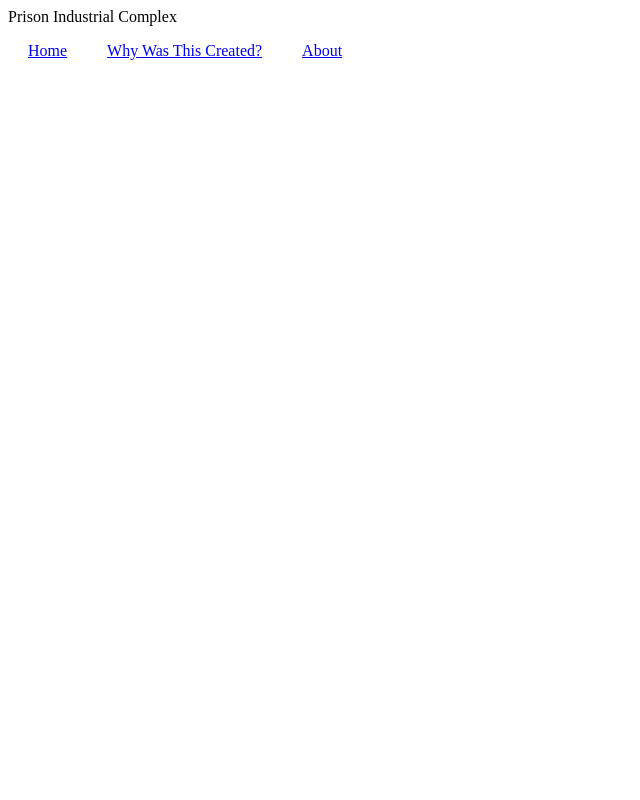
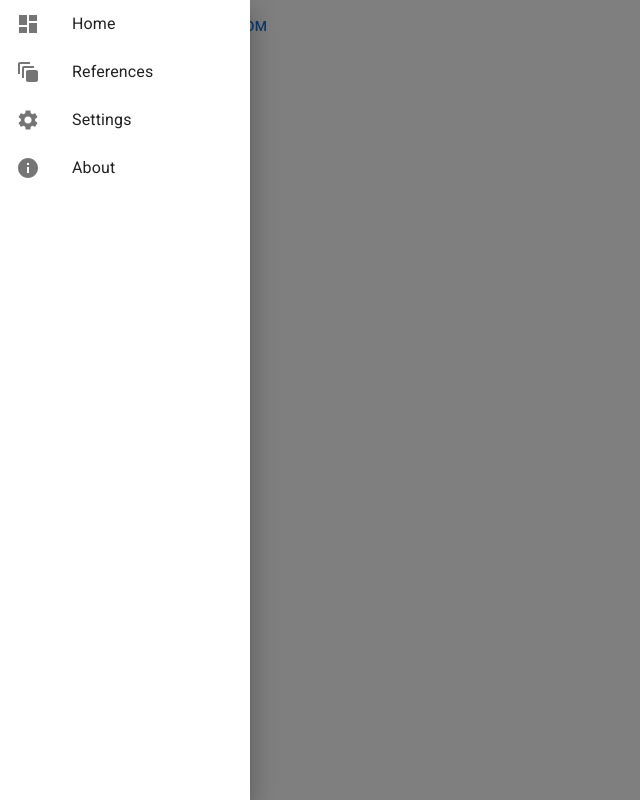
Before and after one commit to Anthony-Alagna/prison-app, a React (Create React App) app: page / in a window 1280 px wide. Shown: the whole page, without its empty margins (0-640 px from the left). Built offline with nearby package versions, Linux system fonts and the light colour scheme.

Commit message:
Create Sidebar, needs button to open in index/app

```diff
--- a/package.json
+++ b/package.json
@@ -4,6 +4,9 @@
   "private": true,
   "dependencies": {
     "@coreui/react": "^4.1.2",
+    "@material-ui/core": "^4.12.4",
+    "@material-ui/icons": "^4.11.3",
+    "@mui/icons-material": "^5.6.2",
     "@testing-library/jest-dom": "^5.16.4",
     "@testing-library/react": "^13.1.1",
     "@testing-library/user-event": "^13.5.0",
@@ -11,6 +14,7 @@
     "@types/node": "^16.11.27",
     "@types/react": "^18.0.6",
     "@types/react-dom": "^18.0.2",
+    "@types/react-router-dom": "^5.3.3",
     "async": "^3.2.3",
     "async_hooks": "^1.0.0",
     "dotenv": "^16.0.0",
@@ -18,6 +22,7 @@
     "querystring": "^0.2.1",
     "react": "^18.0.0",
     "react-dom": "^18.0.0",
+    "react-router-dom": "^6.3.0",
     "react-scripts": "^5.0.1",
     "typescript": "^4.6.3",
     "web-vitals": "^2.1.4"
--- a/public/index.html
+++ b/public/index.html
@@ -1,20 +1,19 @@
 <!DOCTYPE html>
 <html lang="en">
-  <head>
+
+<head>
     <meta charset="utf-8" />
-    <link rel="icon" href="%PUBLIC_URL%/favicon.ico" />
+    <!--     <link rel="icon" href="%PUBLIC_URL%/favicon.ico" /> -->
     <meta name="viewport" content="width=device-width, initial-scale=1" />
     <meta name="theme-color" content="#000000" />
-    <meta
-      name="description"
-      content="Web site created using create-react-app"
-    />
-    <link rel="apple-touch-icon" href="%PUBLIC_URL%/logo192.png" />
+    <meta name="Prison Industrial Complex Visualization" content="Prison Industrial Complex Visualization" />
+    <link rel="stylesheet" href="https://fonts.googleapis.com/css?family=Roboto:300,400,500,700&display=swap" />
+    <!--     <link rel="apple-touch-icon" href="%PUBLIC_URL%/logo192.png" /> -->
     <!--
       manifest.json provides metadata used when your web app is installed on a
       user's mobile device or desktop. See https://developers.google.com/web/fundamentals/web-app-manifest/
     -->
-    <link rel="manifest" href="%PUBLIC_URL%/manifest.json" />
+    <!-- <link rel="manifest" href="%PUBLIC_URL%/manifest.json" /> -->
     <!--
       Notice the use of %PUBLIC_URL% in the tags above.
       It will be replaced with the URL of the `public` folder during the build.
@@ -23,9 +22,10 @@
       work correctly both with client-side routing and a non-root public URL.
       Learn how to configure a non-root public URL by running `npm run build`.
     -->
-    <title>React App</title>
-  </head>
-  <body>
+    <title>Prison Industrial Complex Network</title>
+</head>
+
+<body>
     <noscript>You need to enable JavaScript to run this app.</noscript>
     <div id="root"></div>
     <!--
@@ -36,5 +36,6 @@
       To begin the development, run `npm start` or `yarn start`.
       To create a production bundle, use `npm run build` or `yarn build`.
     -->
-  </body>
+</body>
+
 </html>
--- a/src/App.tsx
+++ b/src/App.tsx
@@ -1,10 +1,9 @@
 import React from 'react';
 import './App.scss';
-import { sidebar } from './Components/Sidebar/sidebar';
-let poop = new sidebar({})
+import TemporaryDrawer from './Components/Sidebar/sidebar'
 
 function App() {
-  return (poop.render());
+  return (<TemporaryDrawer></TemporaryDrawer>);
 }
 
 export default App;
--- a/src/Components/Sidebar/sidebar.tsx
+++ b/src/Components/Sidebar/sidebar.tsx
@@ -1,18 +1,123 @@
-import React, { Component} from 'react'
-import ReactDOM from 'react-dom'
-import { CSidebar, CSidebarBrand, CSidebarHeader, CSidebarNav, CNavTitle, CNavItem } from '@coreui/react'
+import React from 'react'
+import { makeStyles, createStyles } from '@material-ui/core/styles'
 
-export class sidebar extends Component {
-         render() {
-            return (
-                <CSidebar>
-                    <CSidebarBrand>Prison Industrial Complex</CSidebarBrand>
-                    <CSidebarNav>
-                    <CNavItem href="#">Home</CNavItem>
-                    <CNavItem href="#">Why Was This Created?</CNavItem>
-                    <CNavItem href="#">About</CNavItem>
-                    </CSidebarNav>
-                </CSidebar>
-            );
-        }
-    }
+//List Item Imports
+import List from '@material-ui/core/List';
+import ListItem from '@material-ui/core/ListItem';
+import ListItemIcon from '@material-ui/core/ListItemIcon';
+import ListItemText from '@material-ui/core/ListItemText';
+
+//Drawer Imports
+import Box from '@mui/material/Box';
+import Drawer from '@mui/material/Drawer';
+import Button from '@mui/material/Button';
+import Divider from '@material-ui/core/Divider';
+
+//Icon Imports
+import IconDashboard from '@material-ui/icons/Dashboard';
+import InfoIcon from '@material-ui/icons/Info';
+import SettingsIcon from '@material-ui/icons/Settings';
+import AutoAwesomeMotionIcon from '@mui/icons-material/AutoAwesomeMotion';
+
+type Anchor = 'top' | 'left' | 'bottom' | 'right';
+const drawerWidth = 200;
+
+export default function TemporaryDrawer() {
+
+    const [state, setState] = React.useState({
+        top: false,
+        left: true,
+        bottom: false,
+        right: false,
+    });
+
+    const useStyles = makeStyles(theme =>
+        createStyles({
+            appMenu: {
+                width: '100%',
+            },
+            navList: {
+                width: drawerWidth,
+            },
+            menuItem: {
+                width: drawerWidth,
+            },
+            menuItemIcon: {
+                color: '#97c05c',
+            },
+        }),
+    )
+    const classes = useStyles()
+
+    const toggleDrawer =
+        (anchor: Anchor, open: boolean) =>
+            (event: React.KeyboardEvent | React.MouseEvent) => {
+                if (
+                    event.type === 'keydown' &&
+                    ((event as React.KeyboardEvent).key === 'Tab' ||
+                        (event as React.KeyboardEvent).key === 'Shift')
+                ) {
+                    return;
+                }
+
+                setState({ ...state, [anchor]: open });
+            };
+
+    const list = (anchor: Anchor) => (
+        <>
+            <Box
+                sx={{ width: anchor === 'top' || anchor === 'bottom' ? 'auto' : 250 }}
+                role="presentation"
+                onClick={toggleDrawer(anchor, false)}
+                onKeyDown={toggleDrawer(anchor, false)}
+            ></Box>
+            <List component="nav" className={classes.appMenu} disablePadding>
+                <ListItem button className={classes.menuItem}>
+                    <ListItemIcon className={classes.menuItemIcon}>
+                        <IconDashboard />
+                    </ListItemIcon>
+                    <ListItemText primary="Home" />
+                </ListItem>
+
+                <ListItem button className={classes.menuItem}>
+                    <ListItemIcon className={classes.menuItemIcon}>
+                        <AutoAwesomeMotionIcon />
+                    </ListItemIcon>
+                    <ListItemText primary="References" />
+                </ListItem>
+
+                <ListItem button className={classes.menuItem}>
+                    <ListItemIcon className={classes.menuItemIcon}>
+                        <SettingsIcon />
+                    </ListItemIcon>
+                    <ListItemText primary="Settings" />
+                </ListItem>
+
+                <ListItem button className={classes.menuItem}>
+                    <ListItemIcon className={classes.menuItemIcon}>
+                        <InfoIcon />
+                    </ListItemIcon>
+                    <ListItemText primary="About" />
+                </ListItem>
+            </List>
+        </>);
+
+
+
+    return (
+        <div>
+            {(['left', 'right', 'top', 'bottom'] as const).map((anchor) => (
+                <React.Fragment key={anchor}>
+                    <Button onClick={toggleDrawer(anchor, true)}>{anchor}</Button>
+                    <Drawer
+                        anchor={anchor}
+                        open={state[anchor]}
+                        onClose={toggleDrawer(anchor, false)}
+                    >
+                        {list(anchor)}
+                    </Drawer>
+                </React.Fragment>
+            ))}
+        </div>
+    );
+}
--- a/src/index.tsx
+++ b/src/index.tsx
@@ -9,7 +9,7 @@ const root = ReactDOM.createRoot(
 );
 root.render(
   <React.StrictMode>
-    <App />
+    <App></App>
   </React.StrictMode>
 );
 
```
Also changed, not shown: 1 other file (tests, documents, lock files or other folders).
